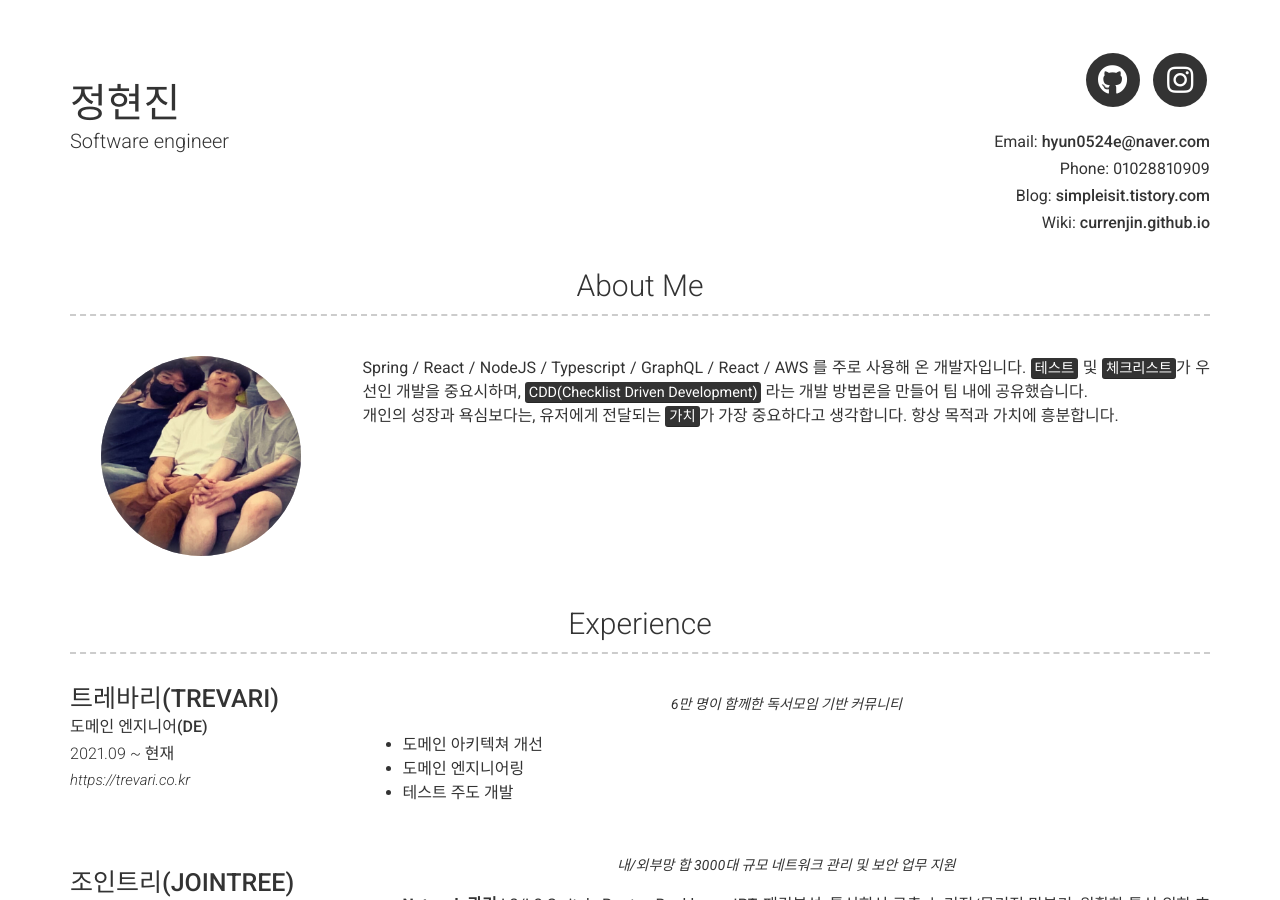
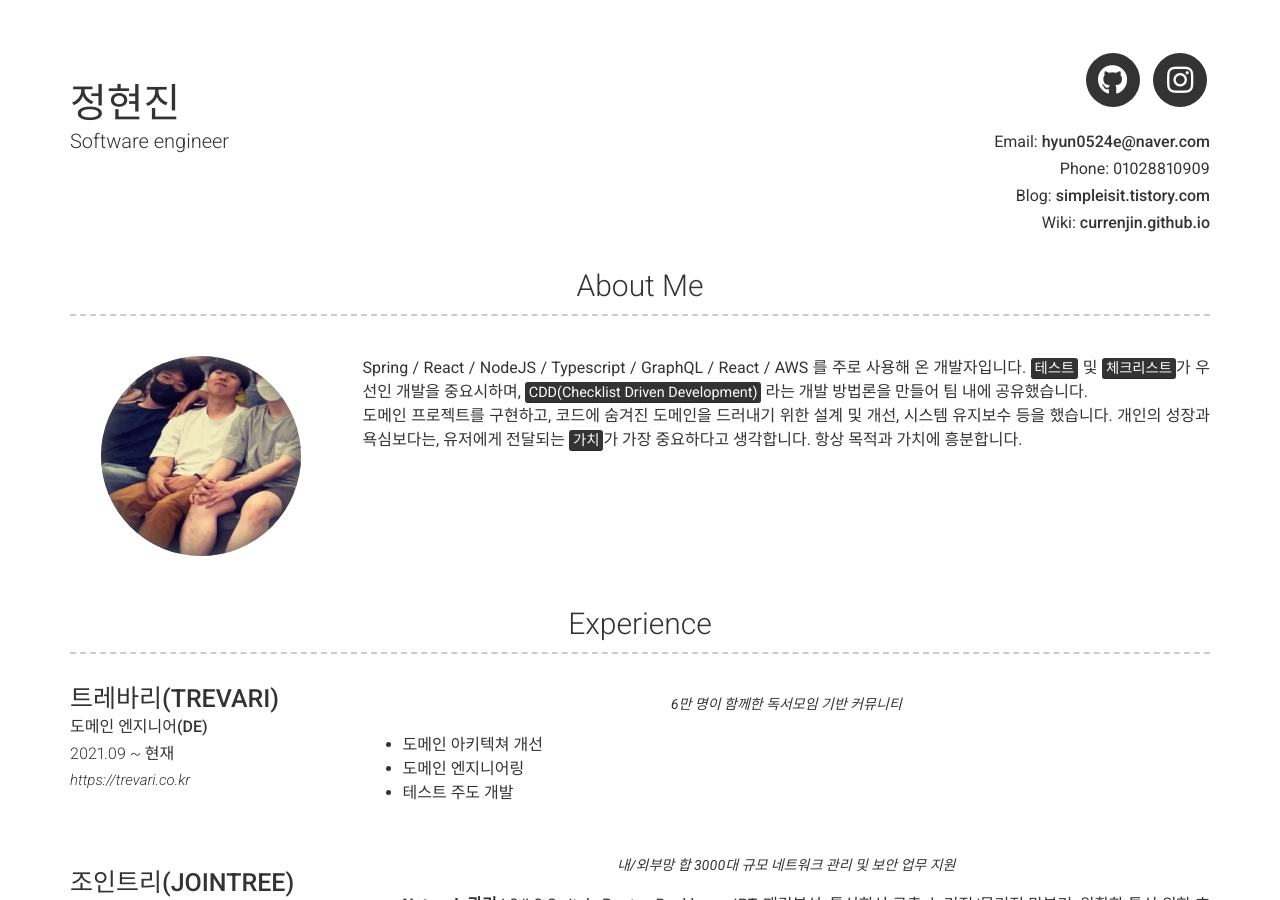
Before and after one commit to currenjin/resume, a Jekyll site: the page built from index.md, in a window 1280 px wide and 900 px high. Built offline with Jekyll 4.4.1, drawn with Linux system fonts in a browser that asks for light colours; nearby versions of some CDN libraries.

Commit message:
update: about me

```diff
--- a/_config.yml
+++ b/_config.yml
@@ -55,6 +55,7 @@ instagram_username: currenjin
 about_profile_image: images/profile.jpeg
 about_content: |
   Spring / React / NodeJS / Typescript / GraphQL / React / AWS 를 주로 사용해 온 개발자입니다. <mark>테스트</mark> 및 <mark>체크리스트</mark>가 우선인 개발을 중요시하며, <mark>CDD(Checklist Driven Development)</mark> 라는 개발 방법론을 만들어 팀 내에 공유했습니다.<br>
+  도메인 프로젝트를 구현하고, 코드에 숨겨진 도메인을 드러내기 위한 설계 및 개선, 시스템 유지보수 등을 했습니다.
   개인의 성장과 욕심보다는, 유저에게 전달되는 <mark>가치</mark>가 가장 중요하다고 생각합니다. 항상 목적과 가치에 흥분합니다.
 
 
```
